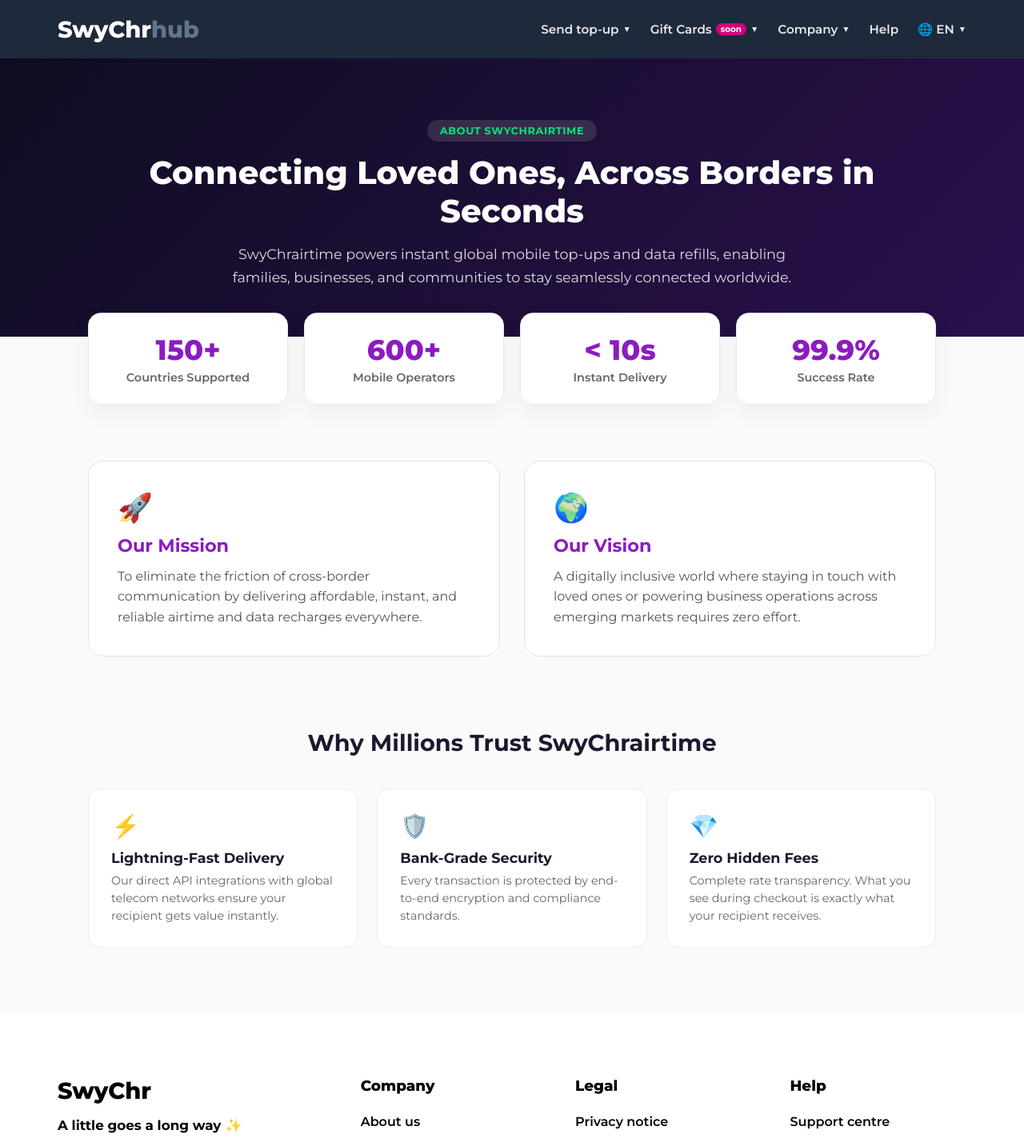
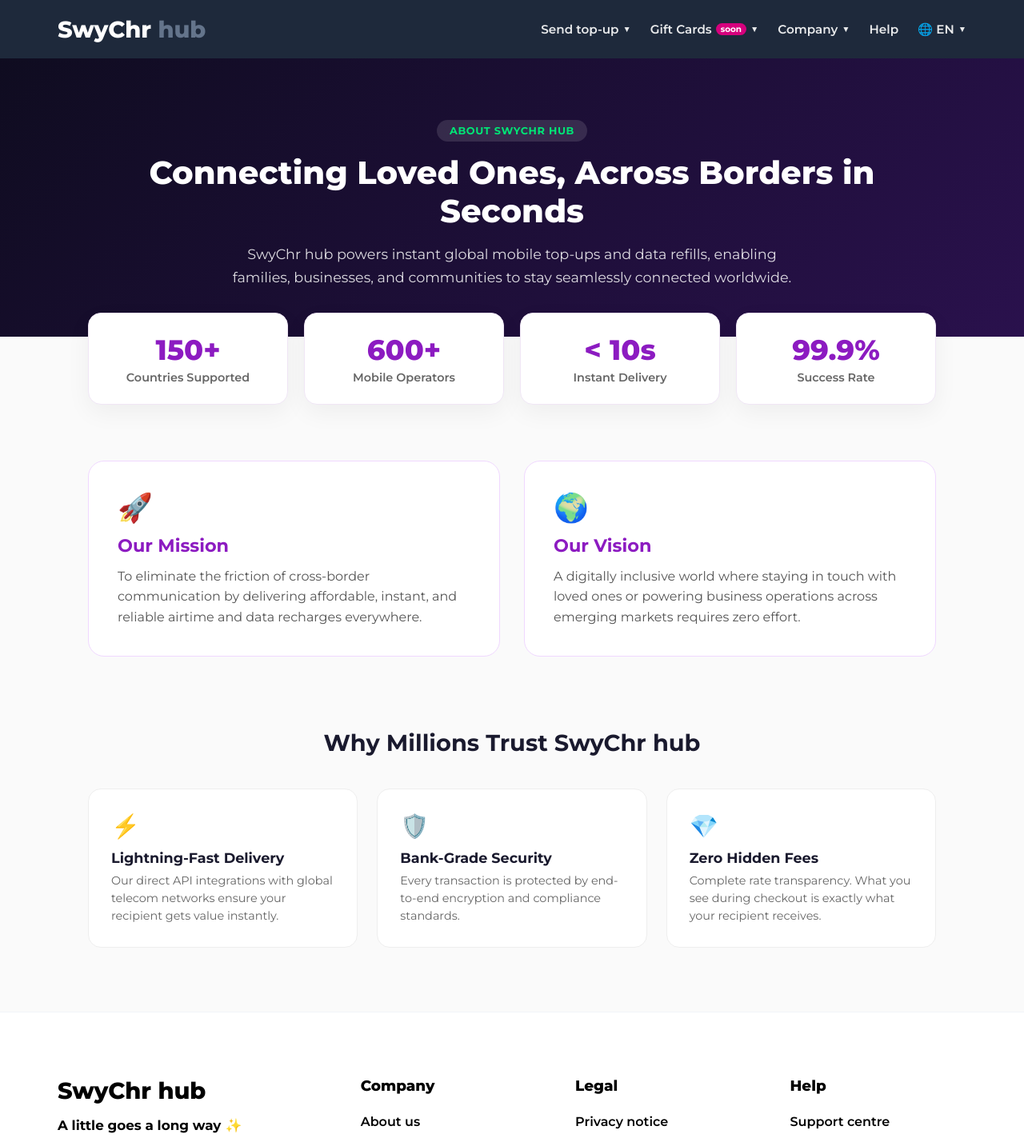
Before and after one commit to bertrand-wanda11/swychr-airtime, a Vue app: page /about in a window 1280 px wide. Shown: the top 1428 px of the page at 80% size. Built offline with nearby package versions, Linux system fonts and the light colour scheme.

Commit message:
fix: on the logo names

```diff
--- a/src/App.vue
+++ b/src/App.vue
@@ -2,7 +2,7 @@
   <div class="site-wrapper" @click="closeAllDropdowns">
     <header class="navbar">
       <div class="nav-container">
-        <router-link to="/" class="logo">SwyChr<span class="fron">hub</span></router-link>
+        <router-link to="/" class="logo">SwyChr  <span class="fron">hub</span></router-link>
 
 
         <button class="hamburger" @click.stop="toggleMobileMenu" :class="{ 'is-active': isMenuOpen }">
@@ -43,7 +43,7 @@
               Company <span class="arrow">▼</span>
             </button>
             <div class="dropdown-content" :class="{ show: activeDropdown === 'company' }">
-              <a href="https://swychr.com/About">About Us</a>
+               <li><router-link to="/about">About Us</router-link></li>
               <a href="https://swychr.com/Career">Careers</a>
             </div>
           </div>
@@ -74,7 +74,7 @@
       <div class="footer-top-columns">
 
         <div class="footer-brand-col">
-          <div class="footer-logo">SwyChr</div>
+          <div class="footer-logo">SwyChr hub</div>
           <p class="footer-tagline">A little goes a long way <span class="sparkle-icon">✨</span></p>
 
           <div class="social-icons-row">
--- a/src/views/AboutView.vue
+++ b/src/views/AboutView.vue
@@ -3,10 +3,10 @@
     <!-- Hero Section -->
     <section class="about-hero">
       <div class="container">
-        <span class="hero-badge">About SwyChrairtime</span>
+        <span class="hero-badge">About SwyChr hub</span>
         <h1>Connecting Loved Ones, Across Borders in Seconds</h1>
         <p class="hero-sub">
-          SwyChrairtime powers instant global mobile top-ups and data refills, enabling families, businesses, and communities to stay seamlessly connected worldwide.
+          SwyChr hub powers instant global mobile top-ups and data refills, enabling families, businesses, and communities to stay seamlessly connected worldwide.
         </p>
       </div>
     </section>
@@ -56,7 +56,7 @@
     <!-- Why Choose Us -->
     <section class="why-us-section">
       <div class="container">
-        <h2 class="section-title">Why Millions Trust SwyChrairtime</h2>
+        <h2 class="section-title">Why Millions Trust SwyChr hub</h2>
         <div class="features-grid">
           <div class="feature-item">
             <div class="feat-icon">⚡</div>
--- a/src/views/DownloadView.vue
+++ b/src/views/DownloadView.vue
@@ -5,7 +5,7 @@
       <div class="container hero-grid">
         <div class="hero-content">
           <span class="app-badge">📱 Official Mobile App</span>
-          <h1>Get SwyChrairtime On Your Mobile Device</h1>
+          <h1>Get SwyChr hub On Your Mobile Device</h1>
           <p class="hero-desc">
             Send airtime, bundle data, and top up mobile numbers globally in seconds. Enjoy exclusive in-app discounts, automated recurring top-ups, and instant notifications.
           </p>
@@ -48,7 +48,7 @@
           <div class="mockup-card">
             <div class="mockup-header">
               <span class="status-dot"></span>
-              <span class="mockup-title">SwyChrairtime App</span>
+              <span class="mockup-title">SwyChr hub  App</span>
             </div>
             <div class="mockup-body">
               <div class="app-screen-item highlight">
```
